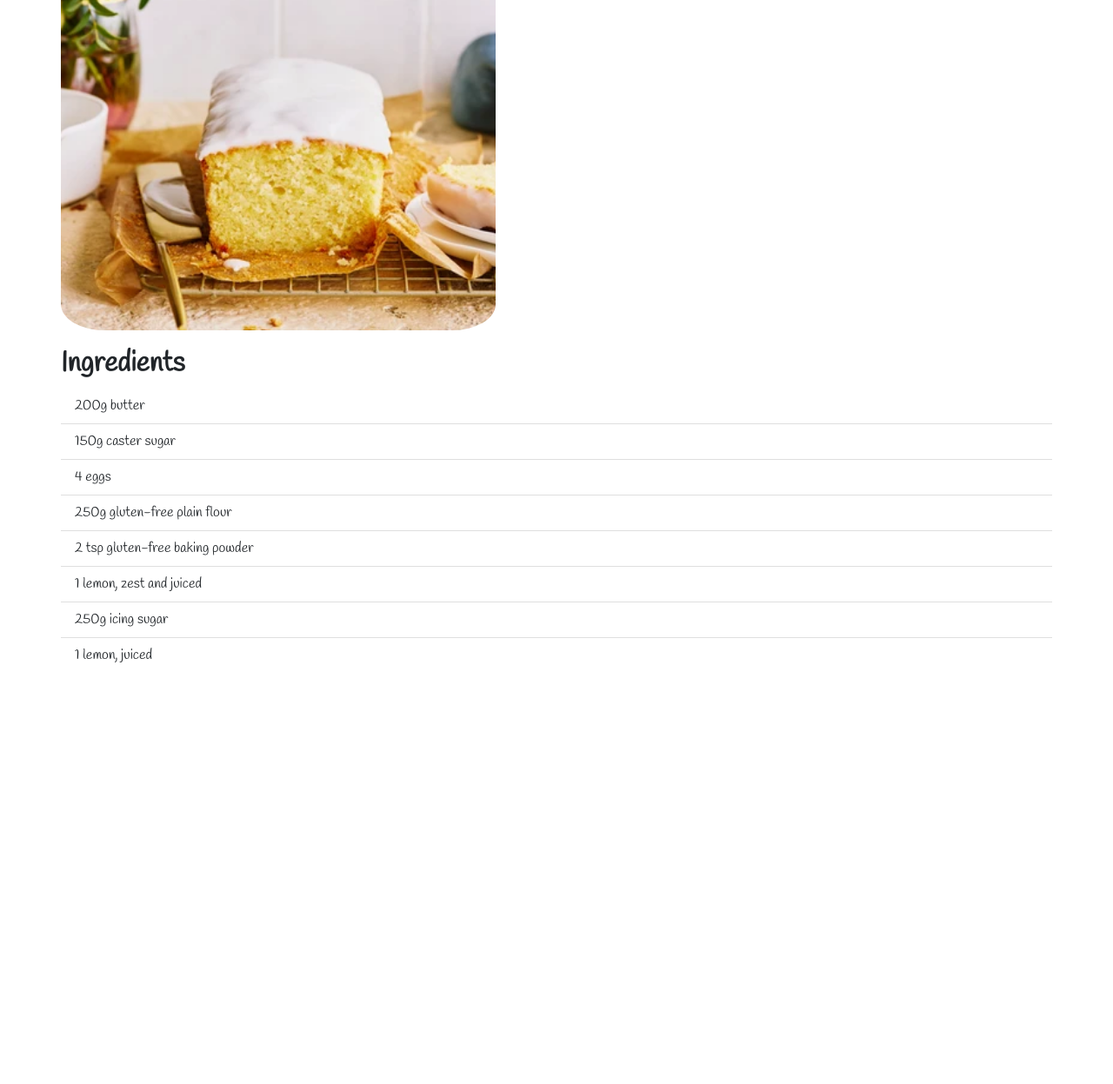
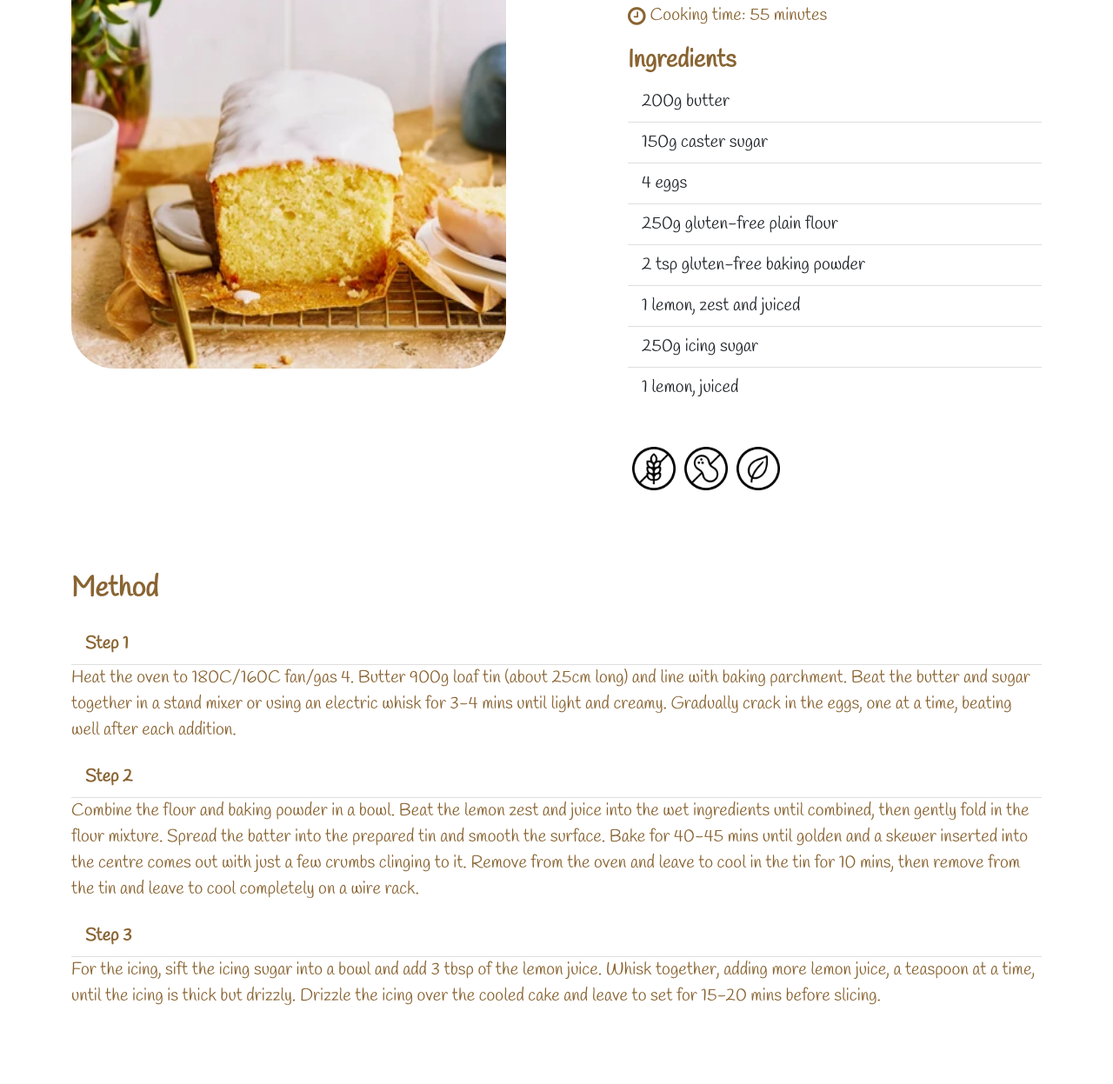
Before and after one commit to CWalker18/Baking-Buddy-Recipe-Website-, a plain HTML site: page index.html in a window 1280 px wide. Shown: the part 321-1568 px from the top of the page at 87% size. Before the commit the page ends 1095 px from the top, so only its background shows below. Drawn offline with nearby package versions, Linux system fonts and the light colour scheme; a web font is replaced by a local one.

Commit message:
Added method, improved layout and added icons.

```diff
--- a/index.html
+++ b/index.html
@@ -5,11 +5,11 @@
   <meta name="viewport" content="width=device-width, initial-scale=1.0">
   <title>Recipe Page</title>
   <link href="https://cdn.jsdelivr.net/npm/bootstrap@5.2.3/dist/css/bootstrap.min.css" rel="stylesheet" integrity="sha384-rbsA2VBKQhggwzxH7pPCaAqO46MgnOM80zW1RWuH61DGLwZJEdK2Kadq2F9CUG65" crossorigin="anonymous">
-  <link rel="stylesheet" href="styles.css"
   <link rel="stylesheet" href="styles.css">
   <link rel="preconnect" href="https://fonts.googleapis.com">
 <link rel="preconnect" href="https://fonts.gstatic.com" crossorigin>
 <link href="https://fonts.googleapis.com/css2?family=Edu+AU+VIC+WA+NT+Hand:wght@400..700&family=Handlee&family=Kalnia+Glaze:wght@100..700&family=Playwrite+PE:wght@100..400&family=Raleway:ital,wght@0,100..900;1,100..900&display=swap" rel="stylesheet">
+<link rel="stylesheet" href="https://cdnjs.cloudflare.com/ajax/libs/font-awesome/4.7.0/css/font-awesome.min.css">
 </head>
 
 <body>
@@ -36,13 +36,18 @@
   </div>
   </header>
 
+  <div class="container mt-5">
+    <div class="recipe-container">
         <div class="recipe">
-    <img id ="lemon-cake" src="images/LemonCake.png">
+            <img id="lemon-cake" src="images/LemonCake.png" alt="Gluten-Free Lemon Cake">
+        </div>
+        <div class="ingredients" style="width: 700px;">
             <h2 class="description">Gluten-Free Lemon Cake</h2>
-  </div>
-
-<div class="ingredients">
-  <h2 class="title">Ingredients</h2>
+            <span style="display: flex; align-items: center;">
+              <i style="font-size:24px; margin-right: 5px;" class="fa">&#xf017;</i>
+              <p1 style="margin: 0;">Cooking time: 55 minutes</p1>
+          </span>
+            <h3 class="title">Ingredients</h3>
             <ul class="list-group list-group-flush">
                 <li class="list-group-item">200g butter</li>
                 <li class="list-group-item">150g caster sugar</li>
@@ -53,9 +58,30 @@
                 <li class="list-group-item">250g icing sugar</li>
                 <li class="list-group-item">1 lemon, juiced</li>
             </ul>
+
+            <div class="icons">
+                <img id="glutenFree" src="images/GlutenFree.png" alt="Gluten Free Icon" />
+                <img id="nutFree" src="images/NutFree.png" alt="Nut Free Icon" />
+                <img id="veg" src="images/VegIcon.png" alt="Vegetarian Icon" />
+            </div>
+        </div>
+    </div>
 </div>
 
+  <div class="container">
+      <div class="method">
+        <h2 class="description">Method</h2>
+        <ul class="list-group list-group-flush">
+          <li class="list-group-item"><strong>Step 1</strong></li>
+          <p>Heat the oven to 180C/160C fan/gas 4. Butter 900g loaf tin (about 25cm long) and line with baking parchment. Beat the butter and sugar together in a stand mixer or using an electric whisk for 3-4 mins until light and creamy. Gradually crack in the eggs, one at a time, beating well after each addition.</p>
+          <li class="list-group-item"><strong>Step 2</strong></li>
+          <p>Combine the flour and baking powder in a bowl. Beat the lemon zest and juice into the wet ingredients until combined, then gently fold in the flour mixture. Spread the batter into the prepared tin and smooth the surface. Bake for 40-45 mins until golden and a skewer inserted into the centre comes out with just a few crumbs clinging to it. Remove from the oven and leave to cool in the tin for 10 mins, then remove from the tin and leave to cool completely on a wire rack.</p>
+          <li class="list-group-item"><strong>Step 3</strong></li>
+          <p>For the icing, sift the icing sugar into a bowl and add 3 tbsp of the lemon juice. Whisk together, adding more lemon juice, a teaspoon at a time, until the icing is thick but drizzly. Drizzle the icing over the cooled cake and leave to set for 15-20 mins before slicing.</p>
 
-
+        </ul>
+      </div>
+    </div>
+  </div>
     </body>
 </html>
--- a/styles.css
+++ b/styles.css
@@ -1,6 +1,6 @@
-
 body {
     width: auto;
+    color: #896432;
     font-family: "Handlee", cursive;
     font-weight: 400;
     font-style: normal;
@@ -23,10 +23,14 @@ body {
 
   ul {
     list-style: none;
+    font-size: 20px;
+    color: #896432;
+
   }
 
 
   #nav_bar li {
+    color: #896432;
     display: inline-block;
     padding: 8px;
     font-size: 20px;
@@ -87,22 +91,54 @@ body {
 
   #lemon-cake{
     width:500px;
+    height: 500px;
     margin:0;
-    margin-right: 80px;
+    padding:0;
+    margin-right: 140px;
     border-radius: 50px;
   }
 
-  .recipe{
+    .recipe-container {
     display: flex;
-    margin-top: 50px;
+    justify-content: left;
+    align-items: start;
+    margin: 70px auto 70px;
+  }
+
+.icons {
+    display: flex;
+    justify-content: normal;
+    margin-top: 20px;
+}
+
+  .icons img {
+    width: 50px;
+    height: auto;
+    margin: 5px;
+}
+
+  .method {
+    justify-content: left;
+    margin: 70px auto 70px;
+  }
+
+  h2, h3 {
+    font-weight: bold;
+    margin-top: 20px;
   }
 
   .description {
-    display: flex;
-    justify-content: end;
-    align-items: start;
+    margin-bottom:20px;
   }
 
-  h2 {
-    font-weight: bold;
+  p, strong {
+    color: #896432;
+    display: grid;
+    font-size: 20px;
   }
+
+  p1 {
+    color: #896432;
+    display: grid;
+    font-size: 20px;
+  }
```
Also changed, not shown: images/GlutenFree.png (added), images/NutFree.png (added), images/VegIcon.png (added). Lines whose indentation alone changed are shown as unchanged.
